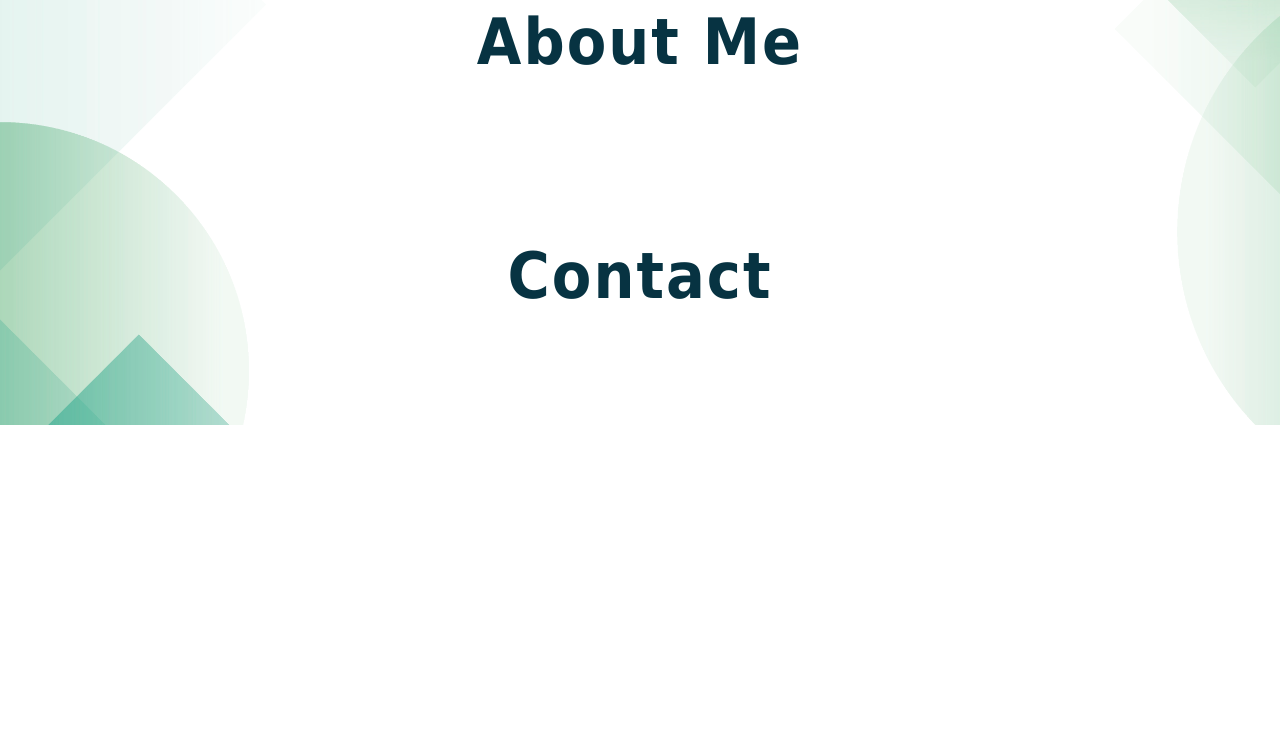
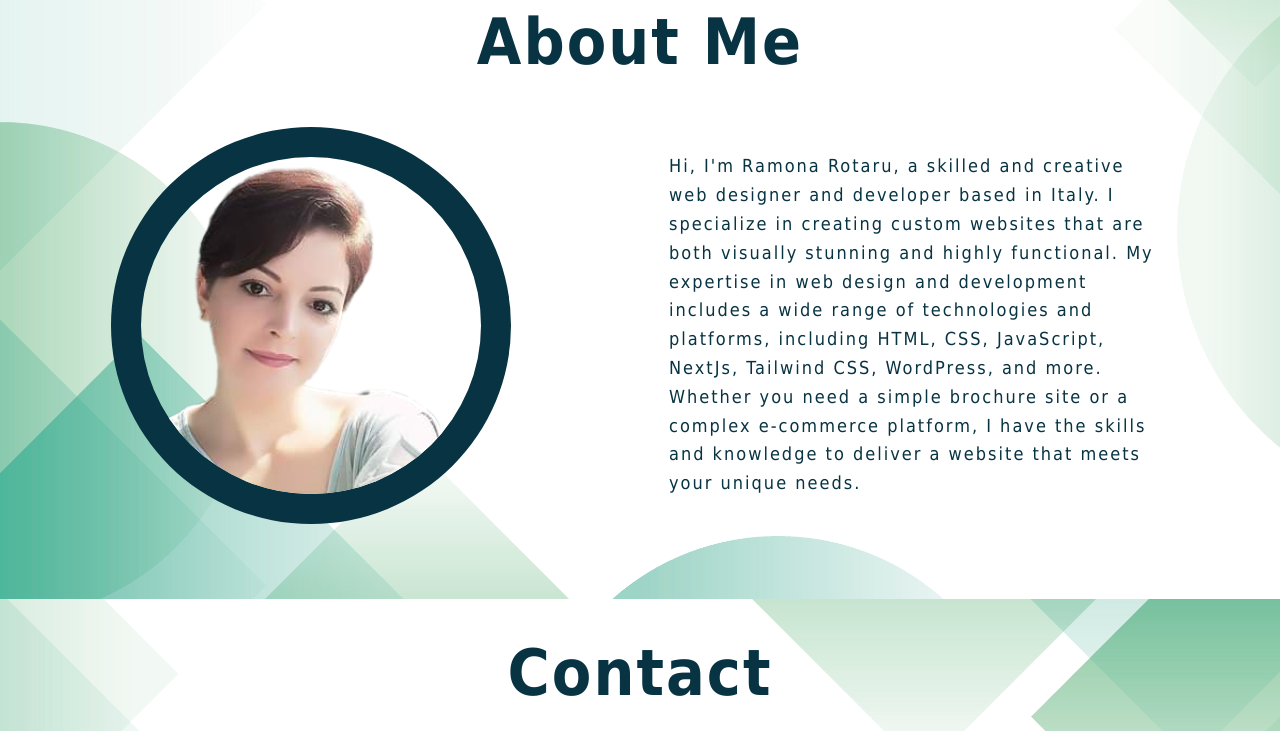
Before and after one commit to ramona232/rotarudevelopment, a plain HTML site: page index.html in a window 1280 px wide. Shown: the part 1961-2692 px from the top of the page. Before the commit the page ends 2386 px from the top, so only its background shows below. Drawn offline with nearby package versions, Linux system fonts and the light colour scheme.

Commit message:
Add files via upload

```diff
--- a/index.html
+++ b/index.html
@@ -37,7 +37,7 @@
             Web Designer & Developer
           </h3>
           <div class="button">
-            <a href="#">Contact me</a>
+            <a href="#contact">Contact me</a>
           </div>
         </div>
       </div>
@@ -98,7 +98,20 @@
 
     <!-- about section -->
     <section class="about" id="about">
-      <h1 class="about-title">About Me</h1>
+      <h1 class="about-title">About Me </h1>
+      <div class="about-content">
+        <img src="img/profile.png" alt="">
+        <div class="about-text">
+          <p>Hi, I'm Ramona Rotaru, a skilled and creative web designer and developer based in Italy. I
+            specialize in creating custom websites that are both visually stunning and highly functional.
+
+            My expertise in web design and development includes a wide range of technologies and platforms, including
+            HTML, CSS,
+            JavaScript, NextJs, Tailwind CSS, WordPress, and more. Whether you need a simple brochure site or a complex
+            e-commerce platform, I have
+            the skills and knowledge to deliver a website that meets your unique needs.</p>
+        </div>
+      </div>
 
     </section>
     <!-- end of about section -->
@@ -106,6 +119,12 @@
     <!-- contact section -->
     <section class="contact" id="contact">
       <h1 class="contact-title">Contact</h1>
+
+      <div class="contact-form">
+        <iframe
+          src="https://docs.google.com/forms/d/e/1FAIpQLSewAaeIN5D7XeSy7MqsaRAGHtV7rjItSnhr1v4CYnbR3p4WlA/viewform?embedded=true"
+          width="640" height="800" frameborder="0" marginheight="0" marginwidth="0">Loading…</iframe>
+      </div>
 
     </section>
     <!-- end of contact section -->
```
